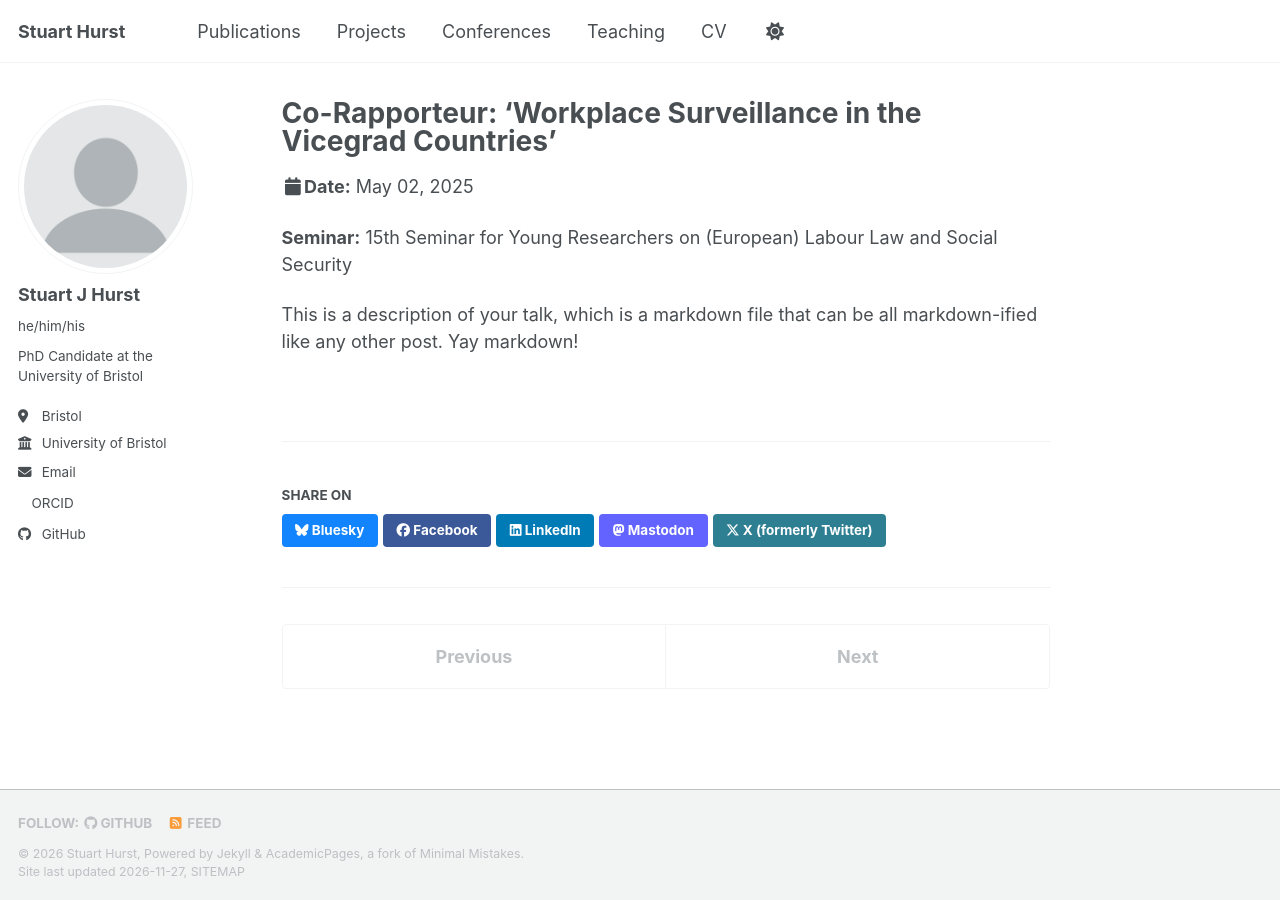
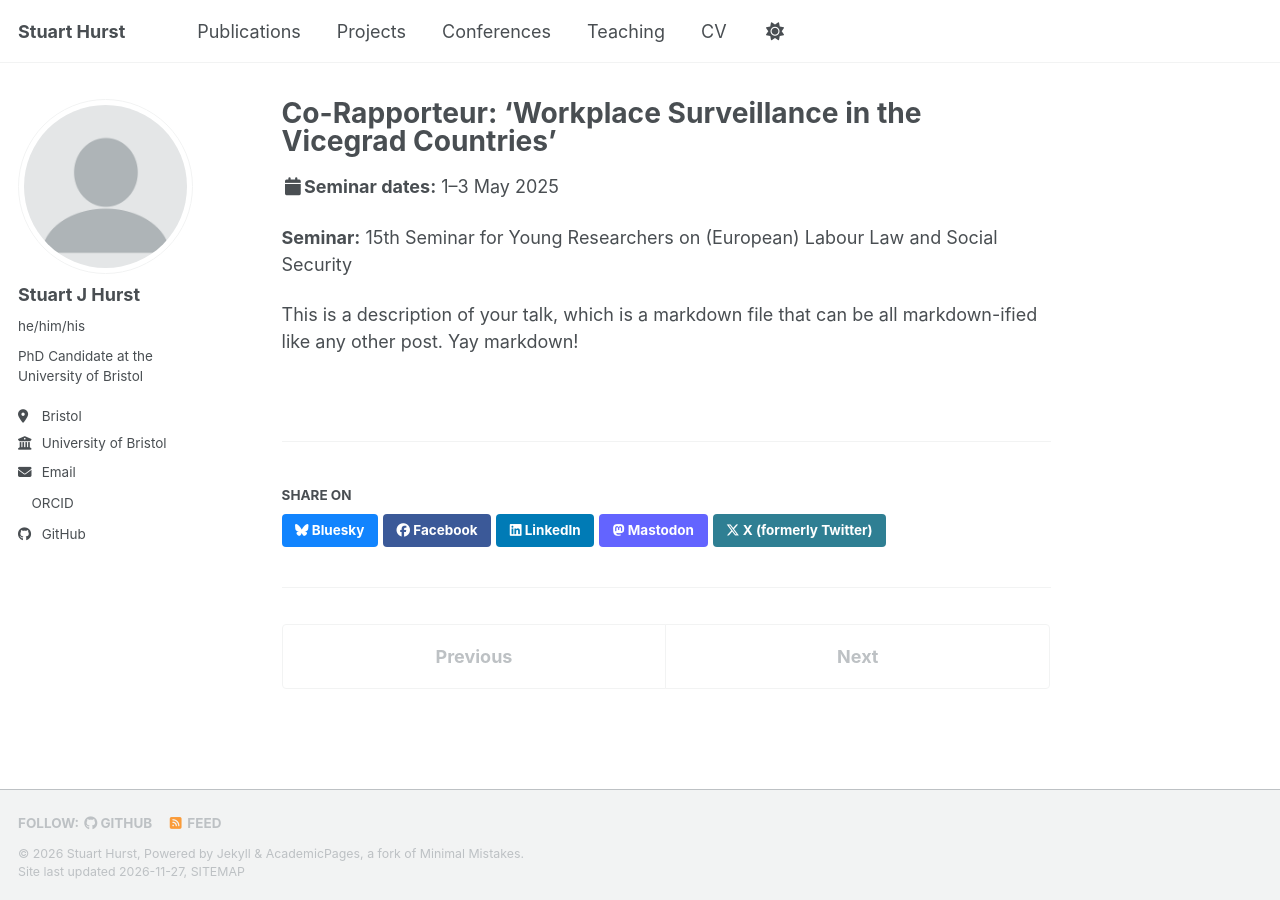
Before and after one commit to stuartjhurst/stuartjhurst.github.io, a Jekyll site: the page built from _talks/01-May-26-seminar-1.md, in a window 1280 px wide. Built offline with Jekyll 4.4.1, drawn with Linux system fonts in a browser that asks for light colours; a script bundle is joined from its source files by our own code; a style sheet for code colours, icons or effects is not loaded.

Commit message:
Update talk.html

```diff
--- a/_layouts/talk.html
+++ b/_layouts/talk.html
@@ -30,9 +30,19 @@ layout: default
           {% if page.read_time %}
             <p class="page__meta"><i class="fa fa-clock" aria-hidden="true"></i> {% include read-time.html %}</p>
           {% endif %}
-        {% if page.modified %}
+        {% if page.conference_dates %}
+          <p class="page__date">
+            <strong><i class="fa fa-fw fa-calendar" aria-hidden="true"></i>Conference dates:</strong>
+            {{ page.conference_dates }}
+          </p>
+        {% elsif page.seminar_dates %}
+          <p class="page__date">
+            <strong><i class="fa fa-fw fa-calendar" aria-hidden="true"></i>Seminar dates:</strong>
+            {{ page.seminar_dates }}
+          </p>
+        {% elsif page.modified %}
           <p class="page__date"><strong><i class="fa fa-fw fa-calendar" aria-hidden="true"></i>Date:</strong> <time datetime="{{ page.modified | date: "%Y-%m-%d" }}">{{ page.modified | date: "%B %d, %Y" }}</time></p>
-        {% elsif page.date %}
+            {% elsif page.date %}
           <p class="page__date"><strong><i class="fa fa-fw fa-calendar" aria-hidden="true"></i>Date:</strong> <time datetime="{{ page.date | date_to_xmlschema }}">{{ page.date | date: "%B %d, %Y" }}</time></p>
         {% endif %}
         {% if page.talk_type %}
```
